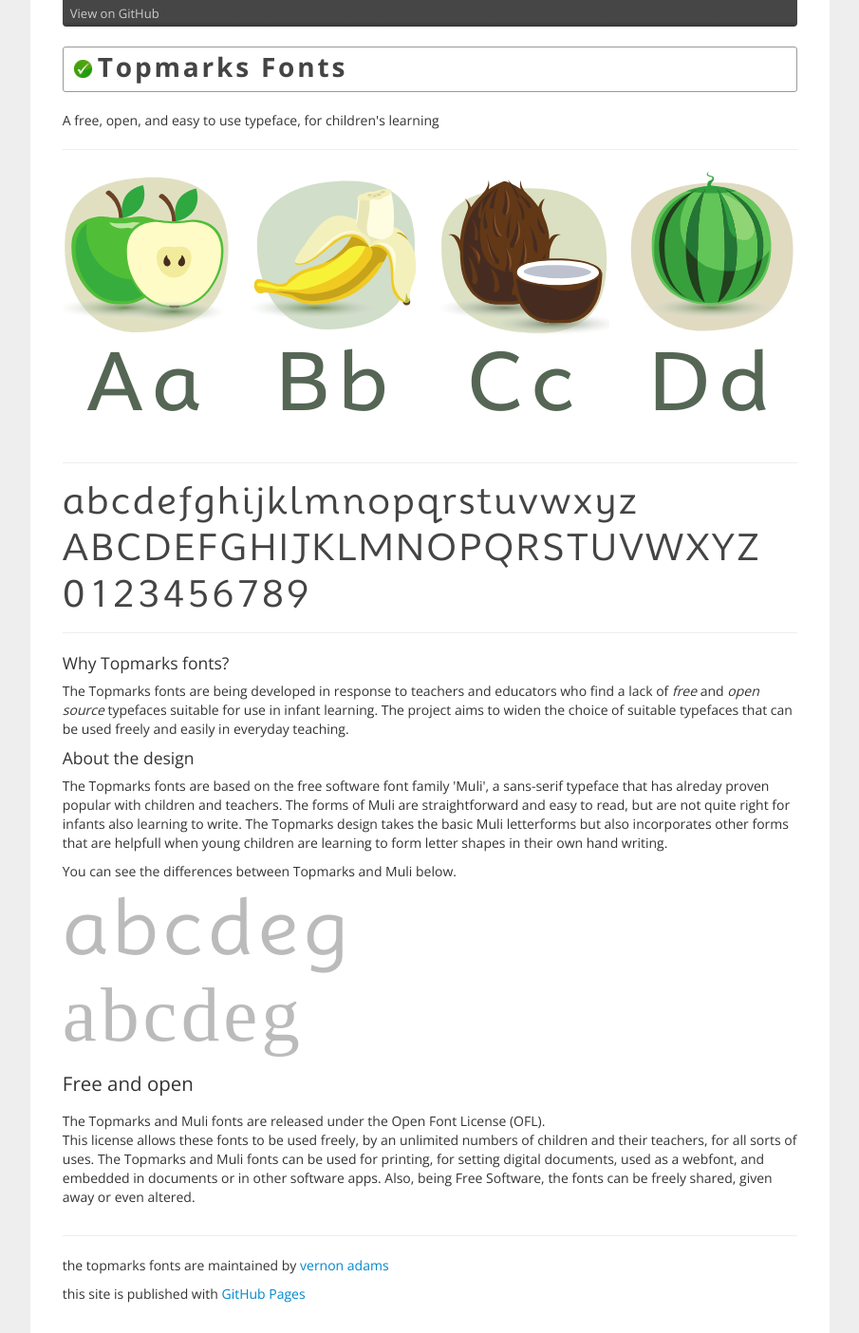
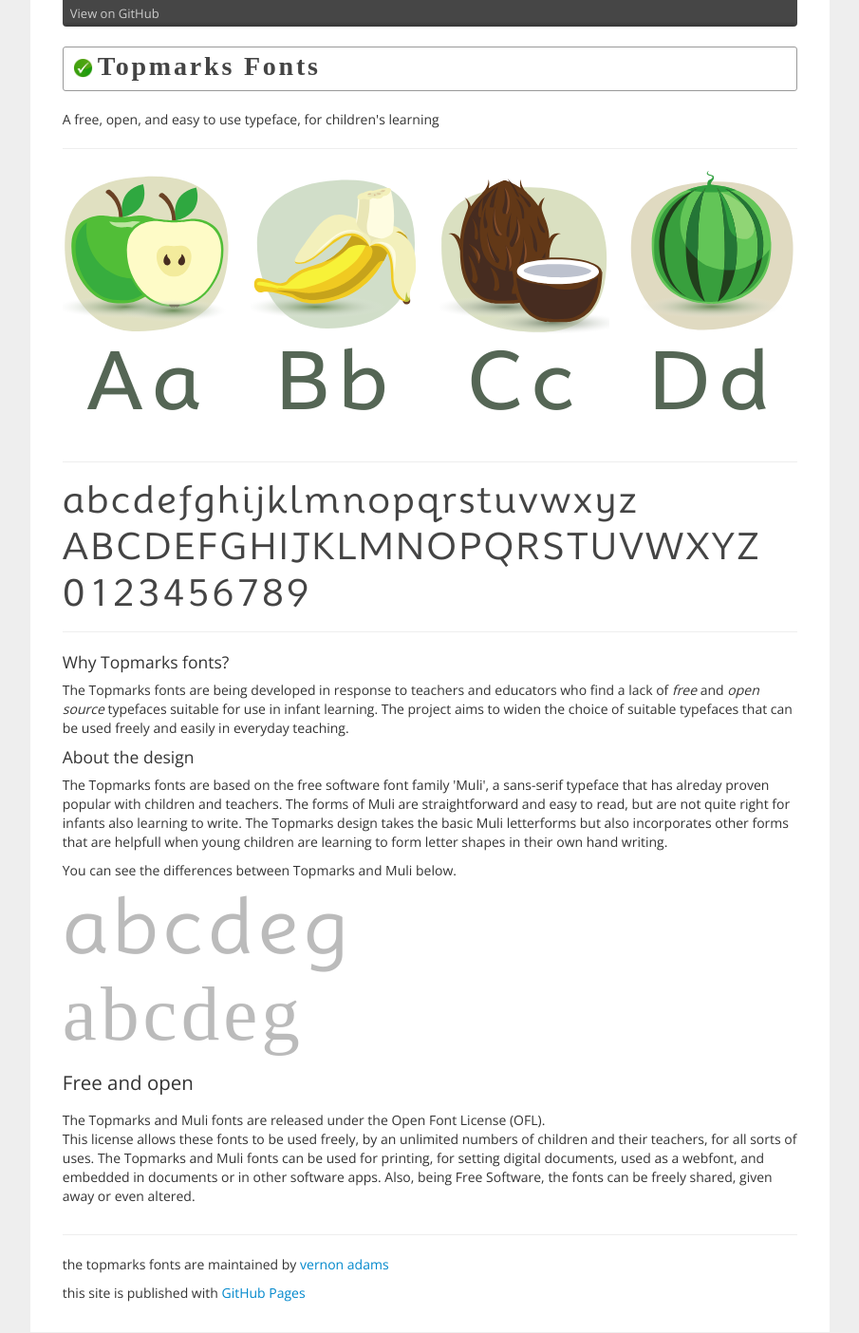
Before and after one commit to vernnobile/topmarks, a Jekyll site: the page built from index.html, in a window 1280 px wide. Shown: the whole page at 95% size, without its empty margins (187-1092 px from the left). Built offline with Jekyll 4.4.1, drawn with Linux system fonts in a browser that asks for light colours; some web fonts are replaced.

Commit message:
Update stylesheet.css

```diff
--- a/stylesheets/stylesheet.css
+++ b/stylesheets/stylesheet.css
@@ -24,6 +24,7 @@
 }
 
 .navbar {
+  font-family:'mulimedium';
   margin-bottom: 0px;
   overflow: visible;
   color: #444444;
```
